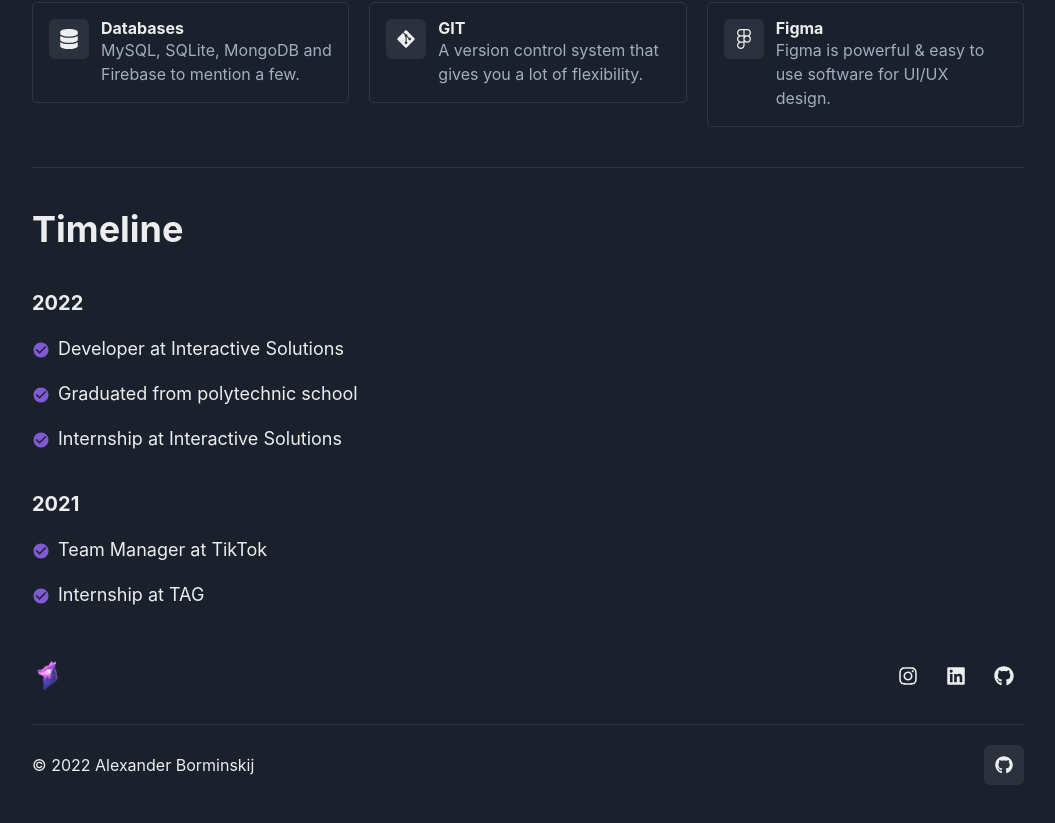
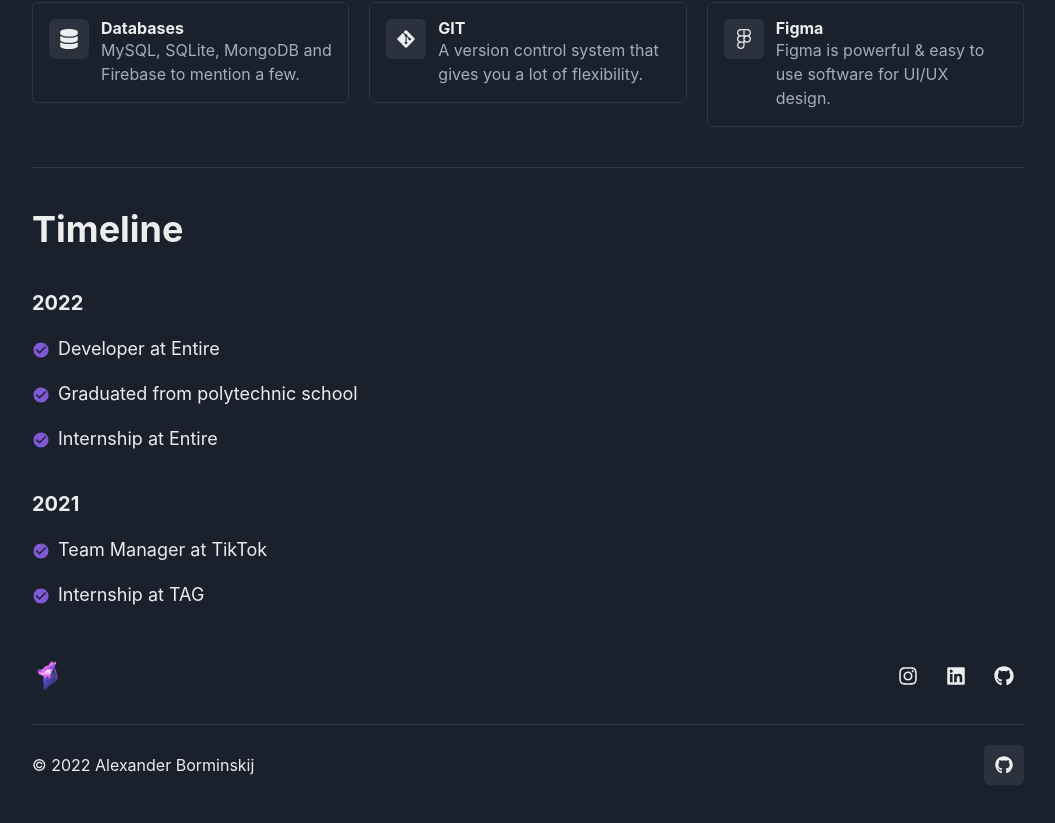
Before and after one commit to brorminskij/portfolio, a Next.js app: page / in a window 1280 px wide. Shown: the part 656-1479 px from the top of the page, without its empty margins (112-1167 px from the left). Built offline with nearby package versions, Linux system fonts and the light colour scheme.

Commit message:
Rebranding, interactive to entire

```diff
--- a/components/pages/index/Timeline.tsx
+++ b/components/pages/index/Timeline.tsx
@@ -24,10 +24,7 @@ const Timeline = () => {
       <List spacing={18} fontSize="18">
         <ListItem>
           <ListIcon as={MdCheckCircle} color="purple.500" />
-          Developer at{" "}
-          <Link href="https://interactivesolutions.se/">
-            Interactive Solutions
-          </Link>
+          Developer at <Link href="https://entire.se">Entire</Link>
         </ListItem>
         <ListItem>
           <ListIcon as={MdCheckCircle} color="purple.500" />
@@ -38,10 +35,7 @@ const Timeline = () => {
         </ListItem>
         <ListItem>
           <ListIcon as={MdCheckCircle} color="purple.500" />
-          Internship at{" "}
-          <Link href="https://interactivesolutions.se/">
-            Interactive Solutions
-          </Link>
+          Internship at <Link href="https://entire.se/">Entire</Link>
         </ListItem>
       </List>
       <Heading mt={10} mb={5} as="h2" size="md">
```
